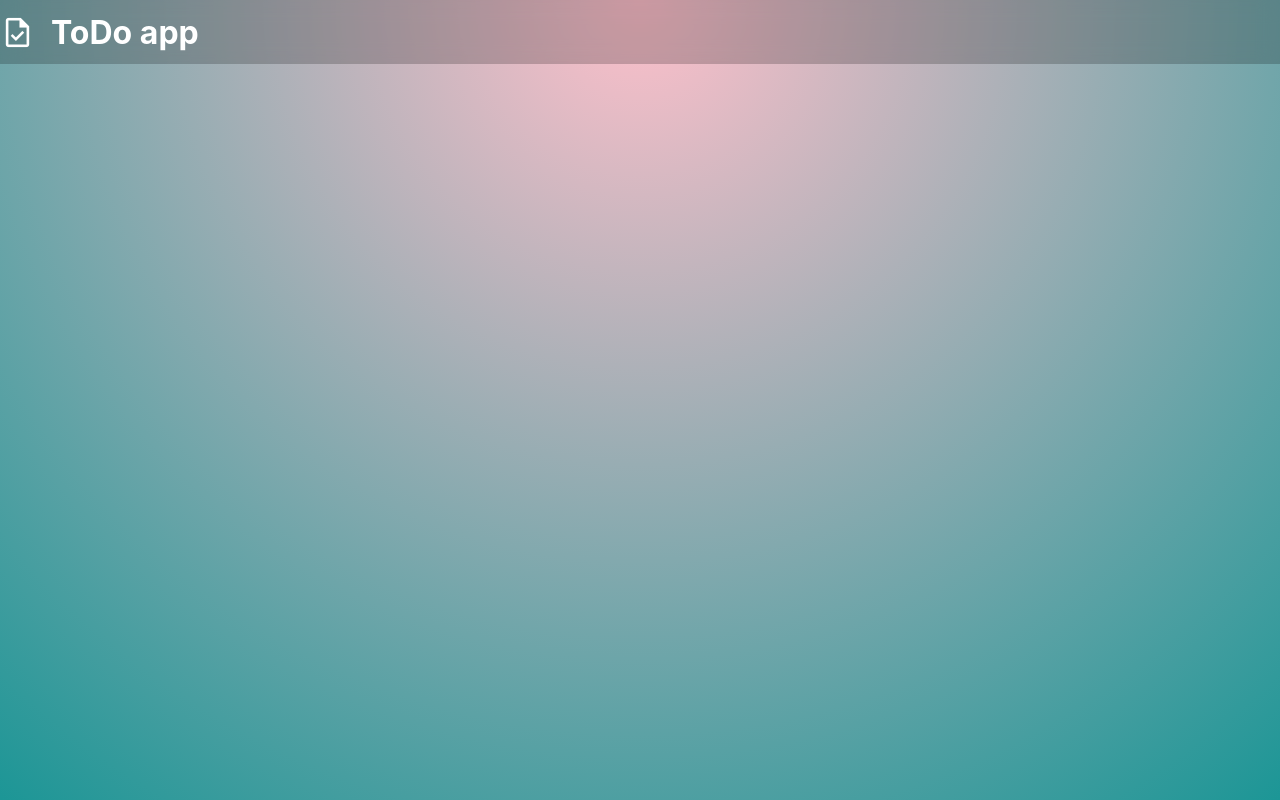
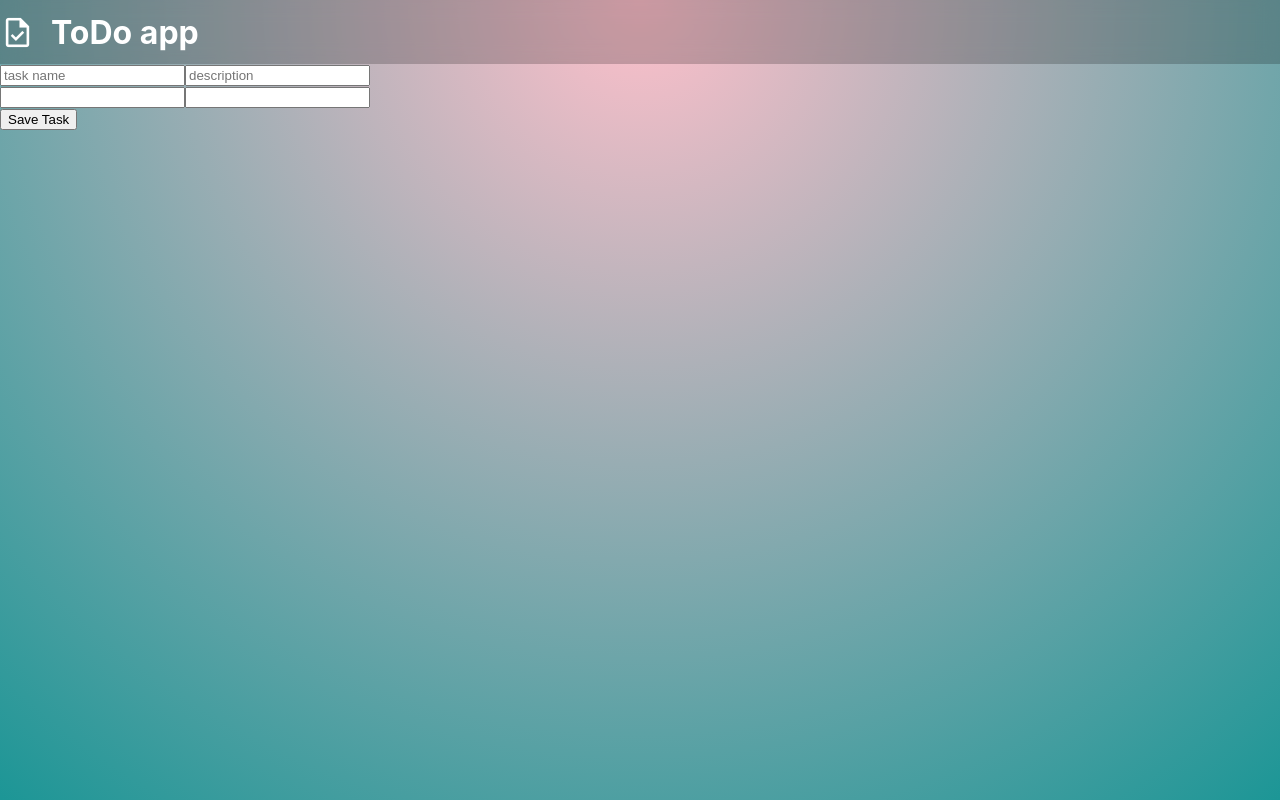
Before and after one commit to LucasNahuel/todo-react-app, a React (Create React App) app: page / in a window 1280 px wide. Built offline with nearby package versions, Linux system fonts and the light colour scheme.

Commit message:
added task creation functionality and basic component

```diff
--- a/src/components/App.js
+++ b/src/components/App.js
@@ -1,12 +1,14 @@
 import logo from './logo.svg';
 import './App.css';
 import CustomHeader from './CustomHeader';
-
+import CreateTask from './CreateTask';
 
 function App() {
   return (
     <div className="App">
       <CustomHeader></CustomHeader>
+
+      <CreateTask></CreateTask>
     </div>
   );
 }
--- /dev/null
+++ b/src/components/CreateTask.js
@@ -0,0 +1,92 @@
+import { useState } from "react";
+
+
+
+function CreateTask(props){
+
+
+    const [formState, setFormState] = useState(null);
+
+
+    function handleSubmit(ev){
+
+        ev.preventDefault();
+
+
+        let task = {
+            "task":{
+
+                "name" : formState.taskName,
+                "description" : formState.description,
+                "estimatedTimeToCompletion" : Number.parseInt(formState.estimatedHoursToCompletion * 60) + Number.parseInt(formState.estimatedMinutesToCompletion)
+            }
+        }
+
+        fetch(process.env.REACT_APP_API_URL+"createTask", {
+            method : 'POST',
+            headers: {
+                "Content-Type": "application/json",
+            },
+            body : JSON.stringify(task)
+        }).then(
+            (response) =>{
+                if(response.status == 200){
+                    return response.json();
+                }else{
+                    console.log(response);
+                }
+            }
+        );
+
+    }
+
+
+    function handleTaskNameChange(ev){
+        ev.preventDefault();
+
+        if(ev.target.value.length > 3){
+            setFormState({...formState, "taskName" : ev.target.value});
+        }
+
+    }
+
+    function handleTaskDescription(ev){
+
+        ev.preventDefault();
+
+        setFormState({...formState, "description" : ev.target.value});
+    }
+
+    function handleTaskHoursCompletion(ev){
+        ev.preventDefault();
+
+        setFormState({...formState, "estimatedHoursToCompletion" : ev.target.value });
+    }
+
+    function handleTaskMinutesCompletion(ev){
+        ev.preventDefault();
+
+        setFormState({...formState, "estimatedMinutesToCompletion" : ev.target.value });
+    }
+
+    return(
+        <div>
+            <form onSubmit={(ev) => handleSubmit(ev)} className="create-task-form">
+
+                <input minLength={3} type="text" onChange={(ev) => handleTaskNameChange(ev)} placeholder="task name" ></input>
+
+                <input type="text" onChange={(ev) => handleTaskDescription(ev)} placeholder="description" ></input>
+
+                <div>
+
+                    <input type="number" onChange={(ev) => handleTaskHoursCompletion(ev)} ></input>
+                    <input type="number" onChange={(ev) => handleTaskMinutesCompletion(ev)} ></input>
+                </div>
+
+                <button type="submit">Save Task</button>
+            </form>
+        </div>
+    );
+}
+
+export default CreateTask;
```
Also changed, not shown: 1 other file (tests, documents, lock files or other folders).
